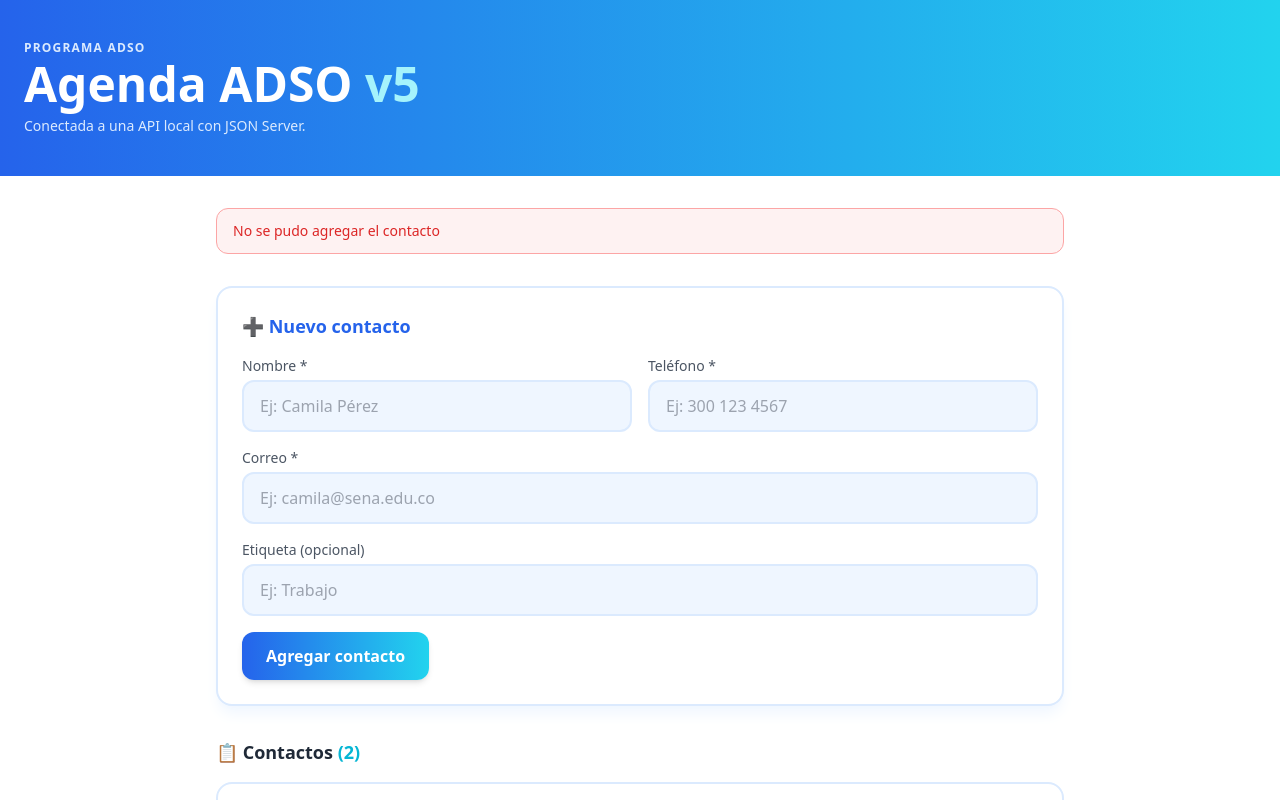
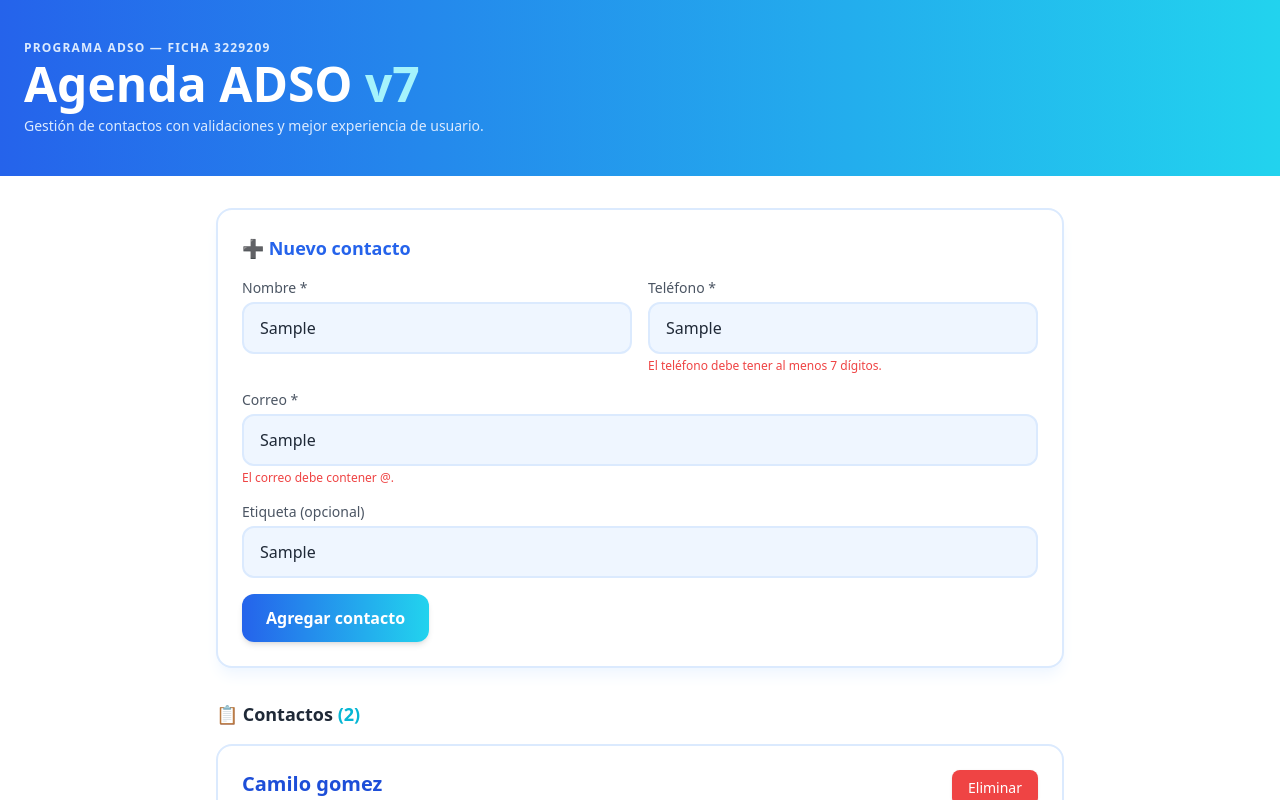
Before and after one commit to robledocordoba123-cmyk/agenda-adso, a React (Vite) app: page / in a window 1280 px wide. Both pictures are taken after typing "Sample", "Sample", "Sample", "Sample" into the empty fields and a click on the button "Agregar contacto". Shown: the top 800 px of the page. Built offline with nearby package versions, Linux system fonts and the light colour scheme; no server answers; data requests are answered from the project's data file.

Commit message:
Clase_9_Agenda_ADSO_v7_Refactor_Documentacion

```diff
--- a/src/App.jsx
+++ b/src/App.jsx
@@ -1,5 +1,11 @@
+// Archivo: src/App.jsx
+// Componente principal. Se encarga de:
+// - Cargar contactos desde la API al abrir la app
+// - Manejar estados globales (contactos, carga, error)
+// - Conectar el formulario y las tarjetas
 import { useEffect, useState } from "react";
 import { listarContactos, crearContacto, eliminarContactoPorId } from "./api.js";
+import { APP_INFO } from "./config";
 import FormularioContacto from "./components/FormularioContacto";
 import ContactoCard from "./components/ContactoCard";
 
@@ -8,13 +14,17 @@ export default function App() {
   const [cargando, setCargando] = useState(true);
   const [error, setError] = useState("");
 
+  // Se ejecuta una sola vez al abrir la app (GET)
   useEffect(() => {
     async function cargarContactos() {
       try {
+        setCargando(true);
+        setError("");
         const data = await listarContactos();
         setContactos(data);
       } catch (error) {
-        setError("No se pudo cargar la lista de contactos");
+        console.error("Error al cargar contactos:", error);
+        setError("No se pudieron cargar los contactos. Verifica que JSON Server esté encendido e intenta de nuevo.");
       } finally {
         setCargando(false);
       }
@@ -22,36 +32,43 @@ export default function App() {
     cargarContactos();
   }, []);
 
+  // Agrega un contacto nuevo (POST)
   const agregarContacto = async (nuevo) => {
     try {
+      setError("");
       const creado = await crearContacto(nuevo);
       setContactos((prev) => [...prev, creado]);
     } catch (error) {
-      setError("No se pudo agregar el contacto");
+      console.error("Error al crear contacto:", error);
+      setError("No se pudo guardar el contacto. Verifica tu conexión o que el servidor esté encendido.");
+      throw error;
     }
   };
 
+  // Elimina un contacto por id (DELETE)
   const eliminarContacto = async (id) => {
     try {
+      setError("");
       await eliminarContactoPorId(id);
       setContactos((prev) => prev.filter((c) => c.id !== id));
     } catch (error) {
-      setError("No se pudo eliminar el contacto");
+      console.error("Error al eliminar contacto:", error);
+      setError("No se pudo eliminar el contacto. Vuelve a intentarlo o verifica el servidor.");
     }
   };
 
   return (
-
     <main className="min-h-screen bg-white">
+      {/* Encabezado — usa APP_INFO desde config.js */}
       <header className="bg-gradient-to-r from-blue-600 to-cyan-400 px-6 py-10">
         <p className="text-xs font-bold text-blue-100 tracking-widest uppercase mb-1">
-          Programa ADSO
+          Programa ADSO — Ficha {APP_INFO.ficha}
         </p>
         <h1 className="text-5xl font-black text-white">
-          Agenda ADSO <span className="text-cyan-200">v5</span>
+          {APP_INFO.titulo} <span className="text-cyan-200">{APP_INFO.version}</span>
         </h1>
         <p className="text-blue-100 mt-2 text-sm">
-          Conectada a una API local con JSON Server.
+          {APP_INFO.subtitulo}
         </p>
       </header>
 
@@ -80,11 +97,20 @@ export default function App() {
             <p className="text-gray-400 text-sm">No hay contactos aún.</p>
           )}
           {contactos.map((c) => (
-            <ContactoCard key={c.id} {...c} onEliminar={() => eliminarContacto(c.id)} />
+            <ContactoCard
+              key={c.id}
+              {...c}
+              onEliminar={() => eliminarContacto(c.id)}
+            />
           ))}
         </div>
+
+        {/* Pie de página */}
+        <footer className="pt-4 text-xs text-gray-400 border-t border-gray-100">
+          <p>Desarrollo Web – ReactJS | Proyecto Agenda ADSO</p>
+          <p>Instructor: Gustavo Adolfo Bolaños Dorado</p>
+        </footer>
       </section>
     </main>
-
   );
 }
--- a/src/api.js
+++ b/src/api.js
@@ -1,15 +1,18 @@
-const API = "http://localhost:3002/contactos";
+// Archivo: src/api.js
+// Capa de datos: aquí van todas las peticiones HTTP a la API.
+// Importamos la URL desde config.js para no repetirla en cada función
+import { API_BASE_URL } from "./config";
 
-// GET - trae todos los contactos
+// GET: trae todos los contactos guardados en db.json
 export async function listarContactos() {
-  const res = await fetch(API);
+  const res = await fetch(API_BASE_URL);
   if (!res.ok) throw new Error("Error al listar contactos");
   return res.json();
 }
 
-// POST - crea un contacto nuevo
+// POST: crea un contacto nuevo y lo guarda en db.json
 export async function crearContacto(data) {
-  const res = await fetch(API, {
+  const res = await fetch(API_BASE_URL, {
     method: "POST",
     headers: { "Content-Type": "application/json" },
     body: JSON.stringify(data),
@@ -18,11 +21,9 @@ export async function crearContacto(data) {
   return res.json();
 }
 
-// DELETE - elimina un contacto por ID
+// DELETE: elimina un contacto por su id de db.json
 export async function eliminarContactoPorId(id) {
-  const res = await fetch(`${API}/${id}`, {
-    method: "DELETE",
-  });
+  const res = await fetch(`${API_BASE_URL}/${id}`, { method: "DELETE" });
   if (!res.ok) throw new Error("Error al eliminar el contacto");
   return true;
 }
--- a/src/components/FormularioContacto.jsx
+++ b/src/components/FormularioContacto.jsx
@@ -1,45 +1,156 @@
 import { useState } from "react";
 
 export default function FormularioContacto({ onAgregar }) {
+  // Estado principal del formulario
   const [form, setForm] = useState({
-    nombre: "", telefono: "", correo: "", etiqueta: "",
+    nombre: "",
+    telefono: "",
+    correo: "",
+    etiqueta: "",
   });
 
+  // Estado para los mensajes de error de cada campo
+  const [errores, setErrores] = useState({
+    nombre: "",
+    telefono: "",
+    correo: "",
+  });
+
+  // Estado para saber si el formulario está enviando datos a la API
+  const [enviando, setEnviando] = useState(false);
+
+  // Actualiza el campo que el usuario está escribiendo
   const onChange = (e) => {
     setForm({ ...form, [e.target.name]: e.target.value });
   };
 
-  const onSubmit = (e) => {
+  // Revisa que los campos estén bien antes de enviar
+  function validarFormulario() {
+    const nuevosErrores = { nombre: "", telefono: "", correo: "" };
+
+    // .trim() evita que espacios en blanco cuenten como texto válido
+    if (!form.nombre.trim()) {
+      nuevosErrores.nombre = "El nombre es obligatorio.";
+    }
+
+    if (!form.telefono.trim()) {
+      nuevosErrores.telefono = "El teléfono es obligatorio.";
+    } else if (form.telefono.trim().length < 7) {
+      nuevosErrores.telefono = "El teléfono debe tener al menos 7 dígitos.";
+    }
+
+    if (!form.correo.trim()) {
+      nuevosErrores.correo = "El correo es obligatorio.";
+    } else if (!form.correo.includes("@")) {
+      nuevosErrores.correo = "El correo debe contener @.";
+    }
+
+    setErrores(nuevosErrores);
+
+    // Retorna true solo si no hay ningún error
+    return !nuevosErrores.nombre && !nuevosErrores.telefono && !nuevosErrores.correo;
+  }
+
+  // Maneja el envío del formulario
+  const onSubmit = async (e) => {
     e.preventDefault();
-    if (!form.nombre || !form.telefono || !form.correo) return;
-    onAgregar(form);
-    setForm({ nombre: "", telefono: "", correo: "", etiqueta: "" });
+
+    // Si hay errores de validación, no seguimos
+    const esValido = validarFormulario();
+    if (!esValido) return;
+
+    try {
+      setEnviando(true); // Desactivamos el botón mientras guarda
+      await onAgregar(form);
+
+      // Limpiamos el formulario si todo salió bien
+      setForm({ nombre: "", telefono: "", correo: "", etiqueta: "" });
+      setErrores({ nombre: "", telefono: "", correo: "" });
+    } finally {
+      setEnviando(false); // Volvemos a activar el botón pase lo que pase
+    }
   };
 
-  const inputClass = "w-full bg-blue-50 border-2 border-blue-100 text-gray-800 placeholder-gray-400 rounded-xl px-4 py-3 focus:outline-none focus:ring-2 focus:ring-cyan-400 focus:border-cyan-400 transition";
+  const inputClass =
+    "w-full bg-blue-50 border-2 border-blue-100 text-gray-800 placeholder-gray-400 rounded-xl px-4 py-3 focus:outline-none focus:ring-2 focus:ring-cyan-400 focus:border-cyan-400 transition";
 
   return (
     <form onSubmit={onSubmit} className="space-y-4">
       <div className="grid grid-cols-1 md:grid-cols-2 gap-4">
+        {/* Campo Nombre */}
         <div>
-          <label className="block text-sm font-medium text-gray-600 mb-1">Nombre *</label>
-          <input className={inputClass} name="nombre" placeholder="Ej: Camila Pérez" value={form.nombre} onChange={onChange} />
+          <label className="block text-sm font-medium text-gray-600 mb-1">
+            Nombre *
+          </label>
+          <input
+            className={inputClass}
+            name="nombre"
+            placeholder="Ej: Camila Pérez"
+            value={form.nombre}
+            onChange={onChange}
+          />
+          {/* Muestra el error solo si existe */}
+          {errores.nombre && (
+            <p className="mt-1 text-xs text-red-500">{errores.nombre}</p>
+          )}
         </div>
+
+        {/* Campo Teléfono */}
         <div>
-          <label className="block text-sm font-medium text-gray-600 mb-1">Teléfono *</label>
-          <input className={inputClass} name="telefono" placeholder="Ej: 300 123 4567" value={form.telefono} onChange={onChange} />
+          <label className="block text-sm font-medium text-gray-600 mb-1">
+            Teléfono *
+          </label>
+          <input
+            className={inputClass}
+            name="telefono"
+            placeholder="Ej: 300 123 4567"
+            value={form.telefono}
+            onChange={onChange}
+          />
+          {errores.telefono && (
+            <p className="mt-1 text-xs text-red-500">{errores.telefono}</p>
+          )}
         </div>
       </div>
+
+      {/* Campo Correo */}
       <div>
-        <label className="block text-sm font-medium text-gray-600 mb-1">Correo *</label>
-        <input className={inputClass} name="correo" placeholder="Ej: camila@sena.edu.co" value={form.correo} onChange={onChange} />
+        <label className="block text-sm font-medium text-gray-600 mb-1">
+          Correo *
+        </label>
+        <input
+          className={inputClass}
+          name="correo"
+          placeholder="Ej: camila@sena.edu.co"
+          value={form.correo}
+          onChange={onChange}
+        />
+        {errores.correo && (
+          <p className="mt-1 text-xs text-red-500">{errores.correo}</p>
+        )}
       </div>
+
+      {/* Campo Etiqueta (no es obligatorio) */}
       <div>
-        <label className="block text-sm font-medium text-gray-600 mb-1">Etiqueta (opcional)</label>
-        <input className={inputClass} name="etiqueta" placeholder="Ej: Trabajo" value={form.etiqueta} onChange={onChange} />
+        <label className="block text-sm font-medium text-gray-600 mb-1">
+          Etiqueta (opcional)
+        </label>
+        <input
+          className={inputClass}
+          name="etiqueta"
+          placeholder="Ej: Trabajo"
+          value={form.etiqueta}
+          onChange={onChange}
+        />
       </div>
-      <button type="submit" className="bg-gradient-to-r from-blue-600 to-cyan-400 hover:from-blue-700 hover:to-cyan-500 text-white px-6 py-3 rounded-xl font-semibold shadow-md transition">
-        Agregar contacto
+
+      {/* Botón: cambia texto y se desactiva mientras guarda */}
+      <button
+        type="submit"
+        disabled={enviando}
+        className="bg-gradient-to-r from-blue-600 to-cyan-400 hover:from-blue-700 hover:to-cyan-500 disabled:from-blue-300 disabled:to-cyan-200 disabled:cursor-not-allowed text-white px-6 py-3 rounded-xl font-semibold shadow-md transition"
+      >
+        {enviando ? "Guardando..." : "Agregar contacto"}
       </button>
     </form>
   );
--- /dev/null
+++ b/src/config.js
@@ -0,0 +1,14 @@
+// Archivo: src/config.js
+// Aquí centralizamos toda la configuración de la app.
+// Si algo cambia (puerto, título, ficha), solo se toca este archivo.
+
+// URL de la API local. Si cambia el puerto, solo se modifica aquí.
+export const API_BASE_URL = "http://localhost:3002/contactos";
+
+// Información general de la app que se usa en el encabezado
+export const APP_INFO = {
+  ficha: "3229209",
+  titulo: "Agenda ADSO",
+  version: "v7",
+  subtitulo: "Gestión de contactos con validaciones y mejor experiencia de usuario.",
+};
```
